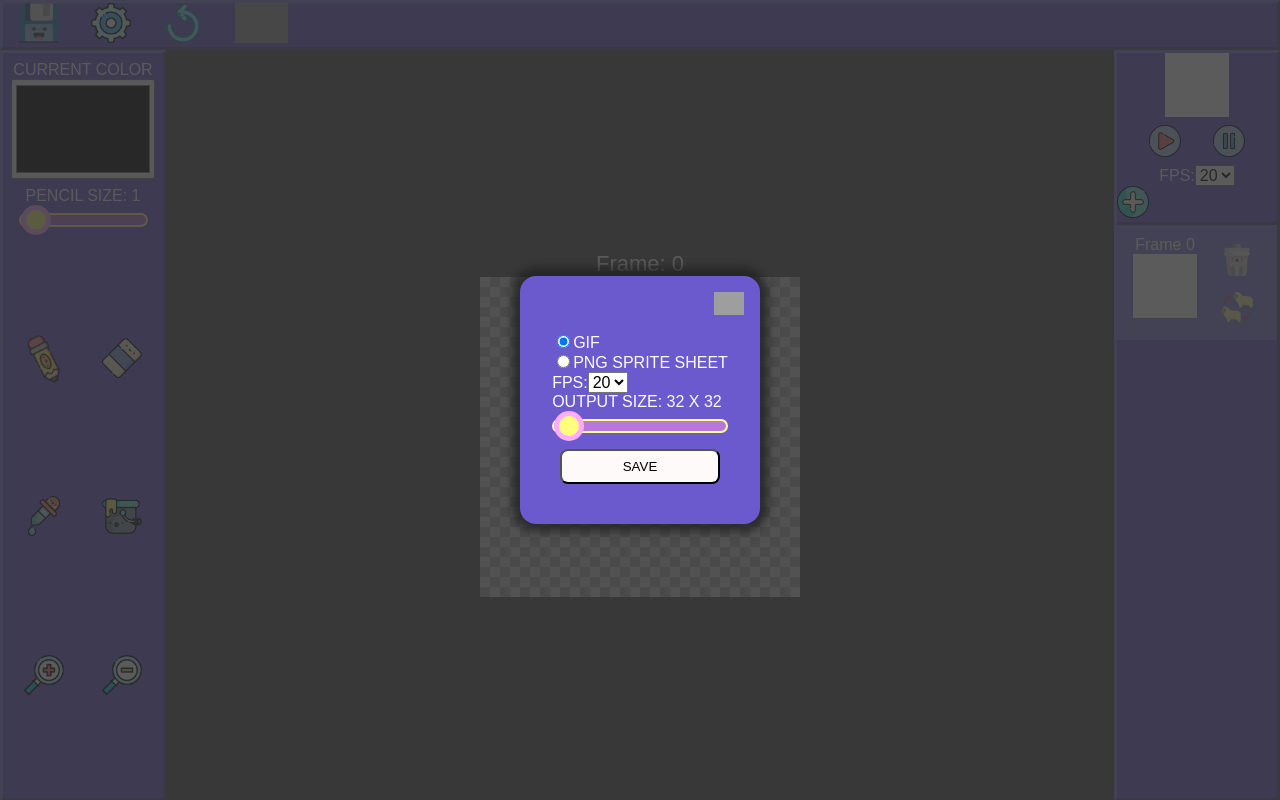
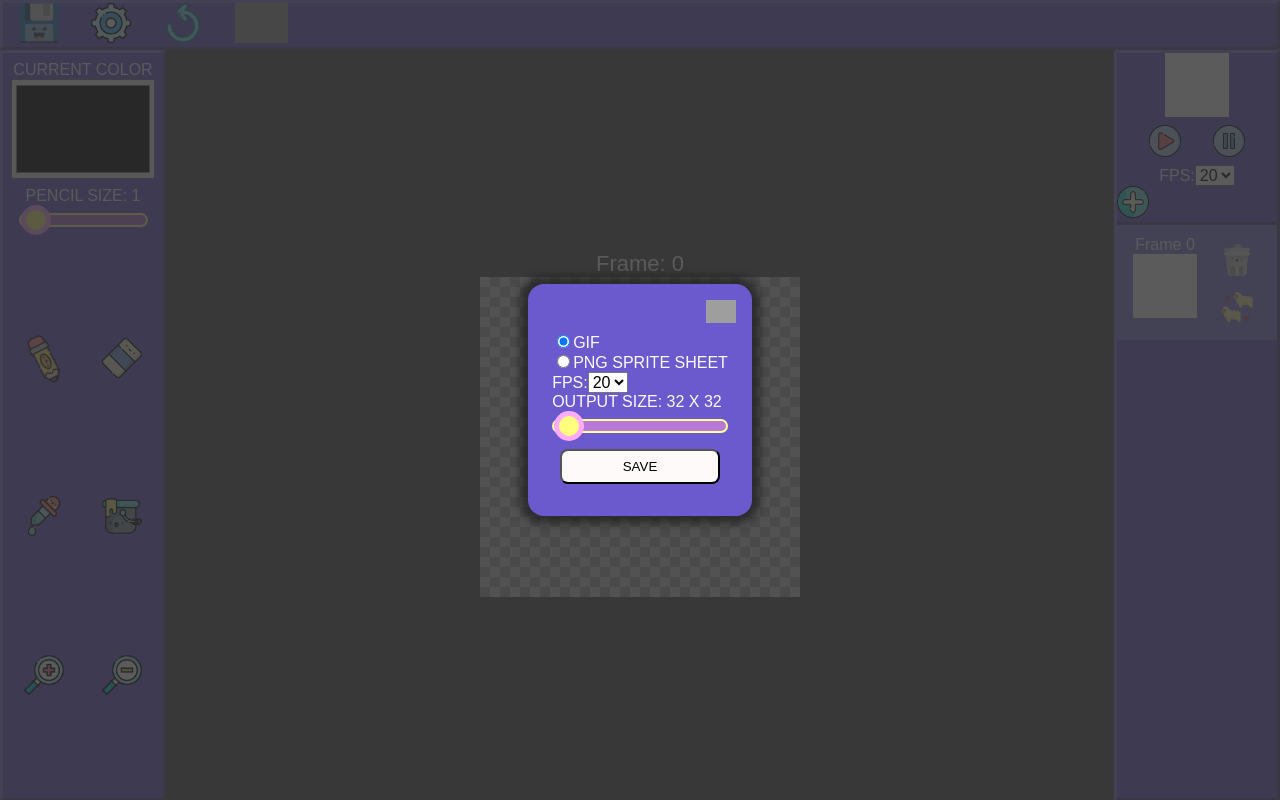
Before and after one commit to HatAndBread/pixel-animator, a React (Create React App) app: page / in a window 1280 px wide. Both pictures are taken after a click on the picture 39 px from the left and 23 px from the top of the page. Built offline with nearby package versions, Linux system fonts and the light colour scheme; grey boxes are pictures that could not be loaded; a web font is replaced by a local one.

Commit message:
new build

```diff
--- a/src/Styles/Modal/Modal.css
+++ b/src/Styles/Modal/Modal.css
@@ -26,10 +26,10 @@
 .modal-box {
   position: fixed;
   background-color: slateblue;
-  padding: 56px 32px 32px 32px;
+  padding: 48px 24px 24px 24px;
   border-radius: 16px;
   box-shadow: rgba(30, 30, 30, 0.7) 0px 0px 8px 8px;
-  margin: 32px;
+  margin: 8px;
 }
 
 .modal-container button {
```
